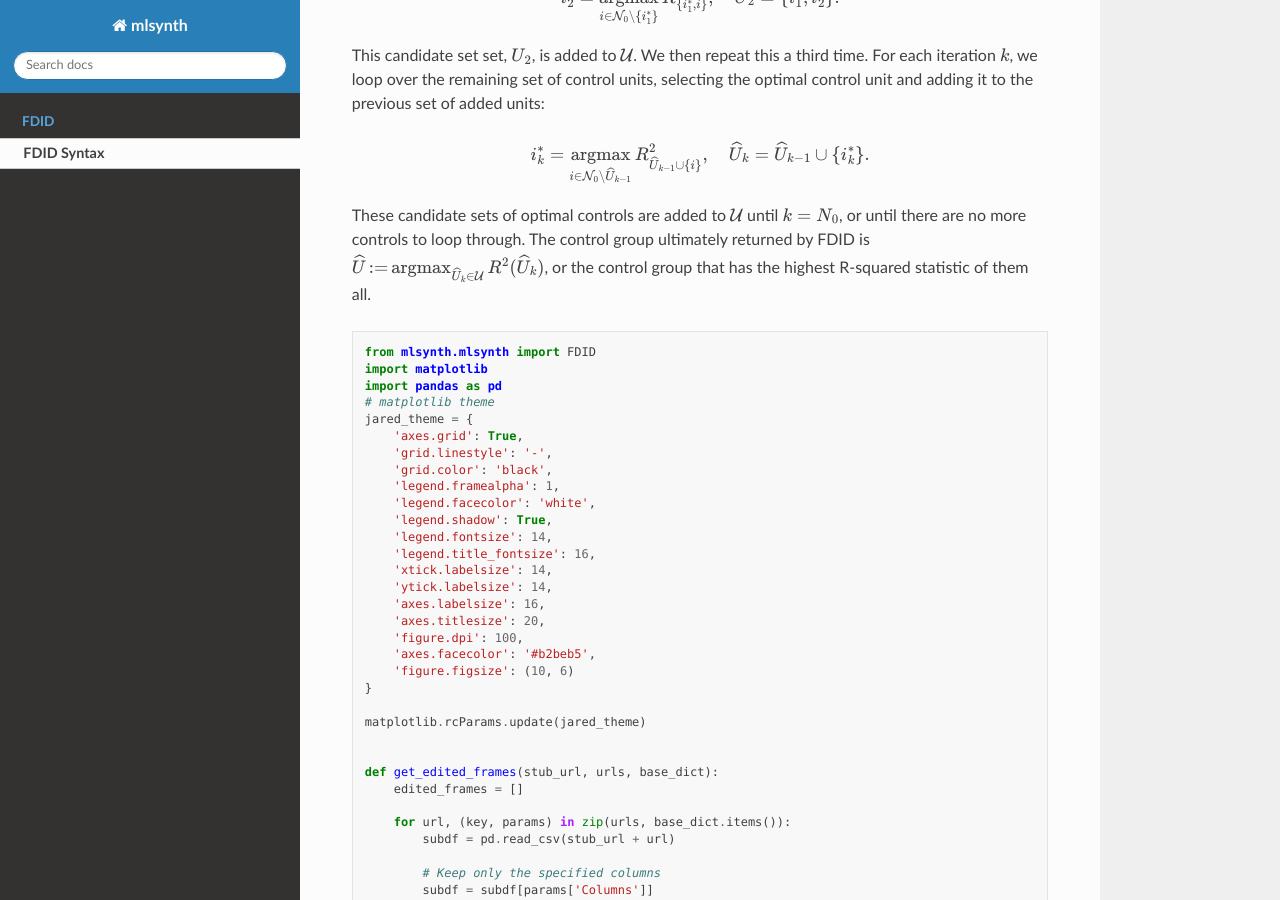
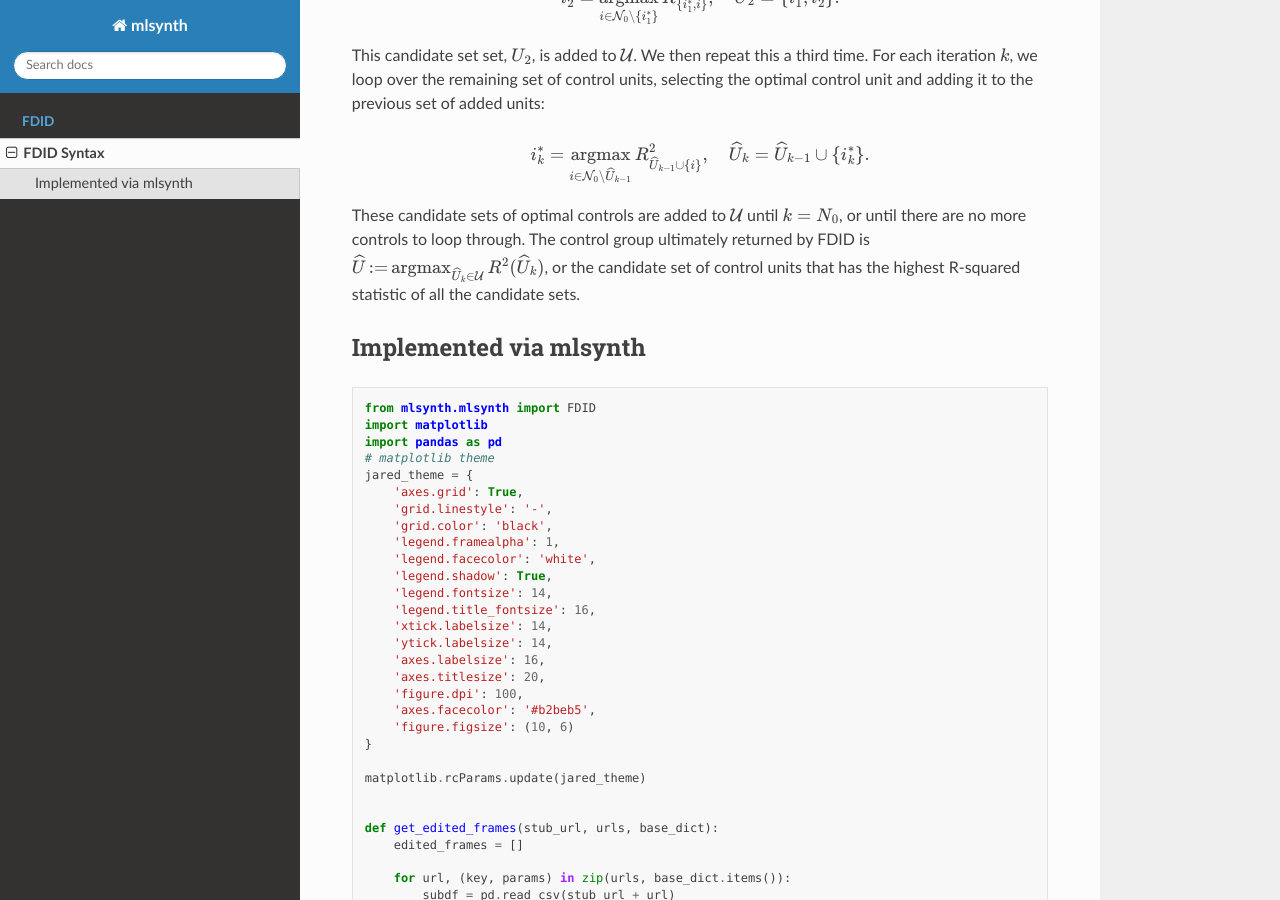
Before and after one commit to jgreathouse9/mlsynth, a Sphinx documentation site: the page built from docs/fdid.rst, in a window 1280 px wide and 900 px high, scrolled down 1071 px. Built offline with Sphinx 7.4.7 and the Read the Docs theme 3.1.0, drawn with Linux system fonts in a browser that asks for light colours; pages that are not in the unit, such as notebooks, are missing from menus.

Commit message:
Update fdid.rst

```diff
--- a/docs/fdid.rst
+++ b/docs/fdid.rst
@@ -36,7 +36,11 @@ This candidate set set, :math:`U_2`, is added to :math:`\mathcal{U}`. We then re
    i^\ast_k = \operatorname*{argmax}_{i \in \mathcal{N}_0 \setminus \widehat{U}_{k-1}} R^2_{\widehat{U}_{k-1} \cup \{i\}},
    \quad \widehat{U}_k = \widehat{U}_{k-1} \cup \{i^\ast_k\}.
 
-These candidate sets of optimal controls are added to :math:`\mathcal{U}` until :math:`k = N_0`, or until there are no more controls to loop through. The control group ultimately returned by FDID is :math:`\widehat{U} \operatorname*{:=} \operatorname*{argmax}_{\widehat{U}_k \in \mathcal{U}} R^2(\widehat{U}_k)`, or the control group that has the highest R-squared statistic of them all.
+These candidate sets of optimal controls are added to :math:`\mathcal{U}` until :math:`k = N_0`, or until there are no more controls to loop through. The control group ultimately returned by FDID is :math:`\widehat{U} \operatorname*{:=} \operatorname*{argmax}_{\widehat{U}_k \in \mathcal{U}} R^2(\widehat{U}_k)`, or the candidate set of control units that has the highest R-squared statistic of all the candidate sets.
+
+Implemented via mlsynth
+----------------
+
 
 
 .. code-block:: python
```
